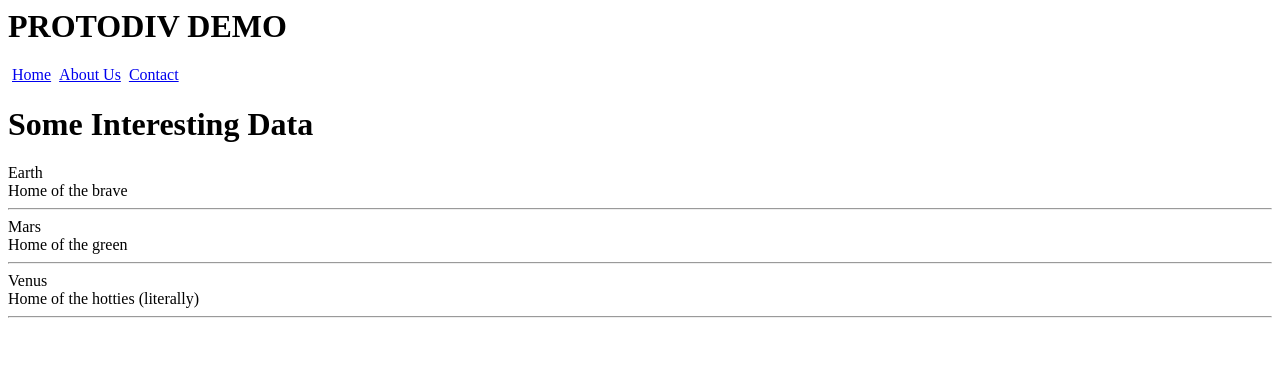
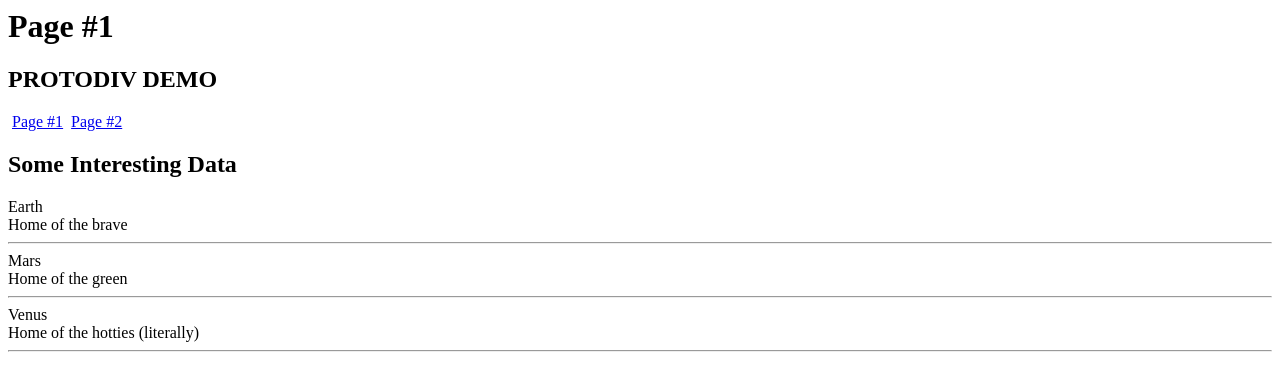
Before and after one commit to sleeplessinc/protodiv, a plain HTML site: page protodiv.html in a window 1280 px wide. Drawn offline with Linux system fonts and the light colour scheme.

Commit message:
bug fixes

```diff
--- a/protodiv.html
+++ b/protodiv.html
@@ -1,10 +1,9 @@
 <html>
 	<body>
-
-
+		<h1> Page #1 </h1>
 		<div> <!-- this is just to provide a parent.  not ideal to be sure. -->
 			<div id=header>
-				<h1 id=title></h1>
+				<h2 id=title></h2>
 			</div>
 		</div>
 
@@ -12,7 +11,7 @@
 			<span id=menuitem>&nbsp;<a href="/__page__">__label__</a>&nbsp;</span>
 		</div>
 
-		<h1>Some Interesting Data</h1>
+		<h2>Some Interesting Data</h2>
 		<div id=container>
 			<div id=protodiv>
 				<div class=heading>[heading]</div>
@@ -25,46 +24,5 @@
 
 	</body>
 	<script src=protodiv.js></script>
-	<script>
-
-		var pd
-
-		// just a single set of substitutions using one json object
-		var hdata = {"#title": "PROTODIV DEMO"}
-		pd = new ProtoDiv("header")
-		pd.substitute(hdata)
-
-
-		// structure of html irrelevant.  only the injection points matter.
-		var menudata = [
-			{page: "", label:"Home", },
-			{page: "about.html", label:"About Us", },
-			{page: "contact.html", label:"Contact", },
-		]
-		pd = new ProtoDiv("menuitem")
-		pd.replicate(menudata)
-
-
-		// a repeating set of substitutions using an array of json objects
-		var data = [
-			{".heading": "General", "name":"Washington", ".when":"Jul 4, 1776"},
-			{".heading": "Sailer", "name":"Columbus", },
-			{".heading": "Hottie", "name":"Nightingale", },
-		]
-		pd = new ProtoDiv("protodiv")
-		pd.replicate(data)
-
-
-		// demonstrating clearing and inserting new data.
-		var data2 = [
-			{".heading": "Earth", "name":"Home of the brave", ".when":""},
-			{".heading": "Mars", "name":"Home of the green", ".when":""},
-			{".heading": "Venus", "name":"Home of the hotties (literally)", ".when":""},
-		]
-		setTimeout(function() {
-			pd.clear().replicate(data2)
-		}, 2000)
-
-
-	</script>
+	<script src=protodivdemo.js></script>
 </html>
--- /dev/null
+++ b/protodivdemo.js
@@ -0,0 +1,37 @@
+
+var pd
+
+// just a single set of substitutions using one json object
+var hdata = {"#title": "PROTODIV DEMO"}
+pd = new ProtoDiv("header")
+pd.substitute(hdata)
+
+
+// structure of html irrelevant.  only the injection points matter.
+var menudata = [
+	{page: "page1", label:"Page #1", },
+	{page: "page2", label:"Page #2", },
+]
+pd = new ProtoDiv("menuitem")
+pd.replicate(menudata)
+
+
+// a repeating set of substitutions using an array of json objects
+var data = [
+	{".heading": "General", "name":"Washington", ".when":"Jul 4, 1776"},
+	{".heading": "Sailer", "name":"Columbus", },
+	{".heading": "Hottie", "name":"Nightingale", },
+]
+pd = new ProtoDiv("protodiv")
+pd.replicate(data)
+
+
+// demonstrating clearing and inserting new data.
+var data2 = [
+	{".heading": "Earth", "name":"Home of the brave", ".when":""},
+	{".heading": "Mars", "name":"Home of the green", ".when":""},
+	{".heading": "Venus", "name":"Home of the hotties (literally)", ".when":""},
+]
+setTimeout(function() {
+	pd.clear().replicate(data2)
+}, 2000)
```
